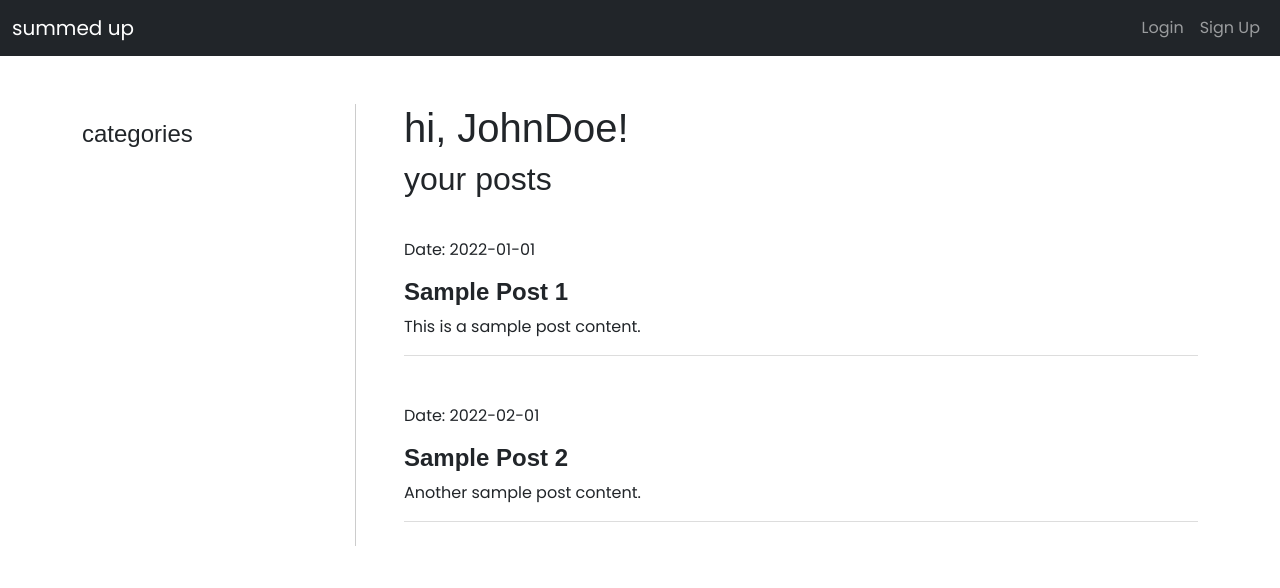
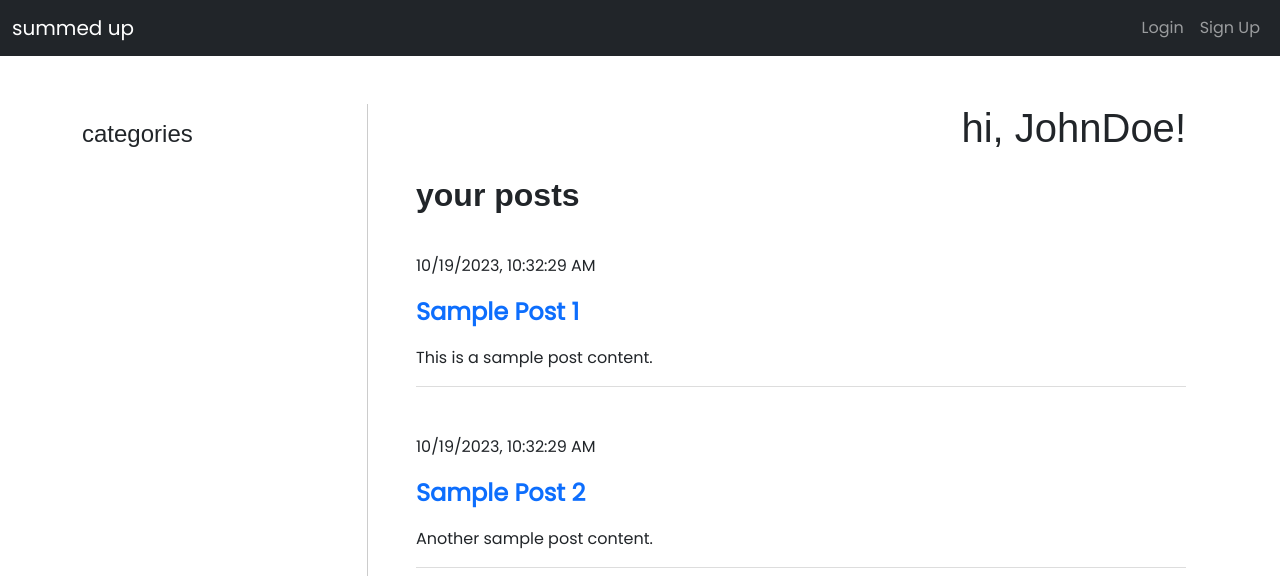
Before and after one commit to jsck45/summed-up, a React (Vite) app in the folder client/: page /me in a window 1280 px wide. Shown: the top 588 px of the page. Built offline with nearby package versions, Linux system fonts and the light colour scheme.

Commit message:
changed homepage/profile to be more responsive

```diff
--- a/client/src/App.css
+++ b/client/src/App.css
@@ -16,8 +16,6 @@ body {
     font-style: italic;
   }
 
-  @media (max-width: 991px) {
-    .navbar .login-signup {
-      display: none;
-    }
+  .categories {
+    padding-top: 3rem;
   }
--- a/client/src/App.jsx
+++ b/client/src/App.jsx
@@ -8,6 +8,8 @@ import {
 } from '@apollo/client';
 import { setContext } from '@apollo/client/link/context';
 import Navbar from './components/Navbar';
+import Categories from './components/Categories';
+import { Container, Row, Col } from 'react-bootstrap';
 
 const httpLink = createHttpLink({
   uri: '/graphql',
@@ -32,9 +34,17 @@ function App() {
   return (
     <ApolloProvider client={client}>
       <Navbar />
-      {/* <Categories /> */}
-      <Outlet />
-      </ApolloProvider>
+      <Container>
+        <Row>
+          <Col lg={3} md={3} className='categories d-none d-md-block'>
+            <Categories />
+          </Col>
+          <Col lg={9} md={9} sm={12} className='main'>
+            <Outlet />
+          </Col>
+        </Row>
+      </Container>
+    </ApolloProvider>
   );
 }
 
--- /dev/null
+++ b/client/src/components/Categories.jsx
@@ -0,0 +1,12 @@
+import React from 'react';
+
+function Categories() {
+  return (
+    <div className="sidebar py-3">
+      <h4>categories</h4>
+      {/* Add your category links or content here */}
+    </div>
+  );
+}
+
+export default Categories;
--- /dev/null
+++ b/client/src/components/PostList.css
@@ -0,0 +1,6 @@
+@media (max-width: 767px) {
+    .card-container {
+      border-left: none!important;
+      padding: 0!important;
+    }
+  }
--- a/client/src/components/PostList.jsx
+++ b/client/src/components/PostList.jsx
@@ -4,15 +4,26 @@ import { faComment, faShare } from '@fortawesome/free-solid-svg-icons';
 import Modal from 'react-bootstrap/Modal';
 import Button from 'react-bootstrap/Button';
 import { Link } from 'react-router-dom';
-
+import { useQuery } from '@apollo/client';
+import { GET_POSTS } from '../utils/queries';
+import './PostList.css';
 
 function PostList({postLink}) {
+
+// const { loading, error, data } = useQuery(GET_POSTS);
+
+// if (loading) return <p>Loading...</p>;
+// if (error) return <p>Error: {error.message}</p>;
+
+// const posts = data.posts;
+
   const [showModal, setShowModal] = useState(false);
   const handleShowModal = () => {
     setShowModal(true);
   };
 
   const placeholderPosts = [
+    // comment out when connected and uncomment the above
     {
       _id: '1',
       title: 'Placeholder Post 1',
@@ -41,10 +52,12 @@ function PostList({postLink}) {
   const cardTitleStyle = {
     fontSize: '1.5rem',
     fontWeight: 'bold',
+    textDecoration: 'none',
   };
 
   const cardTextStyle = {
     fontSize: '1rem',
+    marginTop: '1rem'
   };
 
   const cardBodyStyle = {
@@ -61,9 +74,10 @@ function PostList({postLink}) {
   };
 
   const handleCommentButtonClick = (postId) => {
-    return <Link to={`/post/${postId}`}>View Post</Link>;
+    return (
+      <Link to={`/posts/${postId}`}>View Post</Link>
+    );
   }
-
   const handleShareButtonClick = (postId) => {
     const postLink = `https://yourwebsite.com/post/${postId}`;
 
@@ -87,9 +101,9 @@ handleShowModal()
           <div key={post._id} className="card" style={cardStyle}>
             <div className="card-body" style={cardBodyStyle}>
               <p className="card-text">{new Date(post.date).toLocaleString()}</p>
-              <h2 className="card-title" style={cardTitleStyle}>
-                {post.title}
-              </h2>
+              <Link to={`/posts/${post._id}`} className="card-title" style={cardTitleStyle}>
+  {post.title}
+</Link>
               <p className="card-text" style={cardTextStyle}>
                 {post.content}
               </p>
--- a/client/src/main.jsx
+++ b/client/src/main.jsx
@@ -1,7 +1,6 @@
 import ReactDOM from 'react-dom';
 import { createBrowserRouter, RouterProvider } from 'react-router-dom';
 import 'bootstrap/dist/css/bootstrap.min.css';
-
 import App from './App.jsx';
 import Homepage from './pages/Home';
 import PostDetail from './pages/PostDetail.jsx';
--- /dev/null
+++ b/client/src/pages/Home.css
@@ -0,0 +1,6 @@
+@media (max-width: 767px) {
+    .container {
+      border-left: none!important;
+      padding: 0!important;
+    }
+  }
--- a/client/src/pages/Home.jsx
+++ b/client/src/pages/Home.jsx
@@ -3,9 +3,9 @@ import { Container, Button, Modal, Row, Col } from 'react-bootstrap';
 import { useMutation } from '@apollo/client';
 import { CREATE_POST } from '../utils/mutations';
 import Auth from '../utils/auth';
-
 import PostList from '../components/PostList';
 import PostForm from '../components/PostForm';
+import './Home.css';
 
 const Home = () => {
   const [showModal, setShowModal] = useState(false);
@@ -34,19 +34,8 @@ const Home = () => {
   const [createPost] = useMutation(CREATE_POST);
 
   return (
-    <div className="py-5">
-      <Container>
-        <Row>
-          {/* Hide the categories sidebar on small screens (sm and below) */}
-          <Col lg={3} className="mb-4 d-none d-sm-block">
-            {/* Sidebar Content */}
-            <div className="sidebar py-3">
-              <h4>categories</h4>
-              {/* Add your category links or content here */}
-            </div>
-          </Col>
-          <Col lg={9} style={{ borderLeft: '1px solid #ccc', paddingLeft: '3rem' }} >
-            {/* <h1>Posts</h1> */}
+      <div className="py-5">
+      <Container style={{ borderLeft: '1px solid #ccc', paddingLeft: '3rem' }} className="container">
             <Button variant="success" onClick={handleShowModal} className="my-3">
               Create Post
             </Button>
@@ -68,11 +57,9 @@ const Home = () => {
               </Modal>
             )}
             <PostList />
-          </Col>
-        </Row>
-      </Container>
-    </div>
-  );
-};
+        </Container>
+      </div>
+    );
+  };
 
 export default Home;
--- a/client/src/pages/Profile.jsx
+++ b/client/src/pages/Profile.jsx
@@ -3,6 +3,7 @@ import { useQuery } from '@apollo/client';
 import { GET_ME } from '../utils/queries';
 import { Link } from 'react-router-dom';
 import { Container, Row, Col } from 'react-bootstrap';
+import Categories from '../components/Categories';
 
 function UserProfile({ userId }) {
 //   const { loading, error, data } = useQuery(GET_ME, {
@@ -13,6 +14,7 @@ function UserProfile({ userId }) {
 //   if (error) return <p>Error: {error.message}</p>;
 
 //   const user = data.user;
+
 const cardStyle = {
     background: '#fff',
     padding: '0.5rem 0',
@@ -23,10 +25,12 @@ const cardStyle = {
   const cardTitleStyle = {
     fontSize: '1.5rem',
     fontWeight: 'bold',
+    textDecoration: 'none',
   };
 
   const cardTextStyle = {
     fontSize: '1rem',
+    marginTop: '1rem'
   };
 
   const cardBodyStyle = {
@@ -35,6 +39,7 @@ const cardStyle = {
   };
 
 const [user, setUser] = useState({
+    // comment this out when connected to back end
     username: 'JohnDoe',
     email: 'john.doe@example.com',
     posts: [
@@ -42,45 +47,36 @@ const [user, setUser] = useState({
         _id: '1',
         title: 'Sample Post 1',
         content: 'This is a sample post content.',
-        date: '2022-01-01',
-      },
+        date: new Date().toISOString(),
+    },
       {
         _id: '2',
         title: 'Sample Post 2',
         content: 'Another sample post content.',
-        date: '2022-02-01',
-      },
+        date: new Date().toISOString(),
+    },
     ],
   });
 
 
   return (
     <div className="py-5">
-      <Container>
-        <Row>
-          <Col lg={3} className="mb-4 d-none d-sm-block">
-            <div className="sidebar py-3">
-              <h4>categories</h4>
-              {/* Add your category links or content here */}
-            </div>
-          </Col>
-          <Col lg={9} style={{ borderLeft: '1px solid #ccc', paddingLeft: '3rem' }}>
-            <h1>hi, {user.username}!</h1>
-            {/* Display user information (username, email, etc.) here */}
+      <Container style={{ borderLeft: '1px solid #ccc', paddingLeft: '3rem' }}>
+            <h1 style={{paddingBottom: '1rem', textAlign:'end'}}>hi, {user.username}!</h1>
 
-            <h2>your posts</h2>
+            <h2 style={{fontWeight:'bolder'}}>your posts</h2>
             {user.posts.map((post) => (
               <div className="card" key={post._id} style={cardStyle}>
                 <div className="card-body" style={cardBodyStyle}>
-                <p className="card-text">Date: {post.date}</p>
-                  <h5 className="card-title" style={cardTitleStyle}>{post.title}</h5>
+                <p className="card-text">{new Date(post.date).toLocaleString()}</p>
+                <Link to={`/posts/${post._id}`} className="card-title" style={cardTitleStyle}>
+  {post.title}
+</Link>
                   <p className="card-text" style={cardTextStyle}>{post.content}</p>
 
                 </div>
               </div>
             ))}
-          </Col>
-        </Row>
       </Container>
     </div>
   );
--- a/package.json
+++ b/package.json
@@ -27,6 +27,7 @@
   "dependencies": {
     "@fortawesome/fontawesome-svg-core": "^6.4.2",
     "@fortawesome/free-regular-svg-icons": "^6.4.2",
-    "@fortawesome/free-solid-svg-icons": "^6.4.2"
+    "@fortawesome/free-solid-svg-icons": "^6.4.2",
+    "react-router-dom": "^6.17.0"
   }
 }
```
Also changed, not shown: 1 other file (tests, documents, lock files or other folders).
